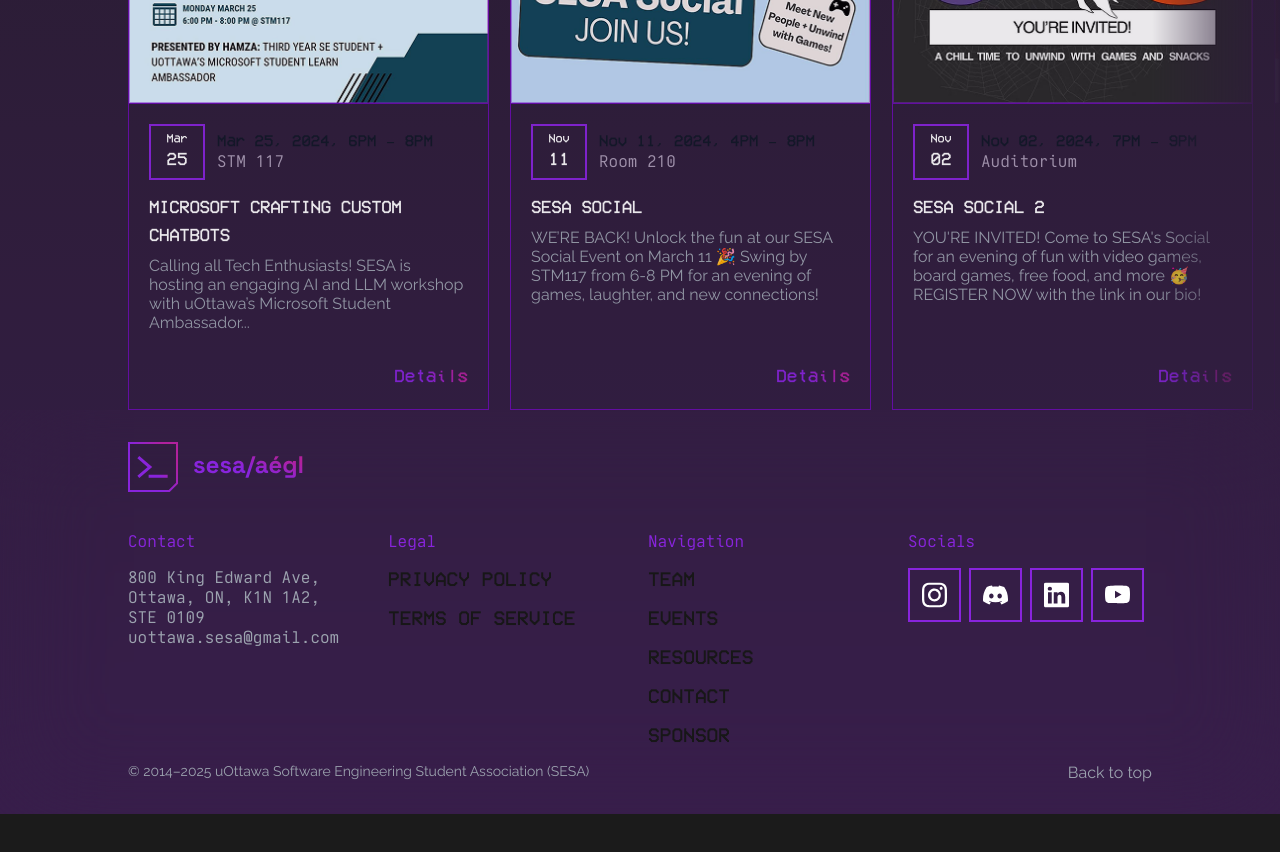
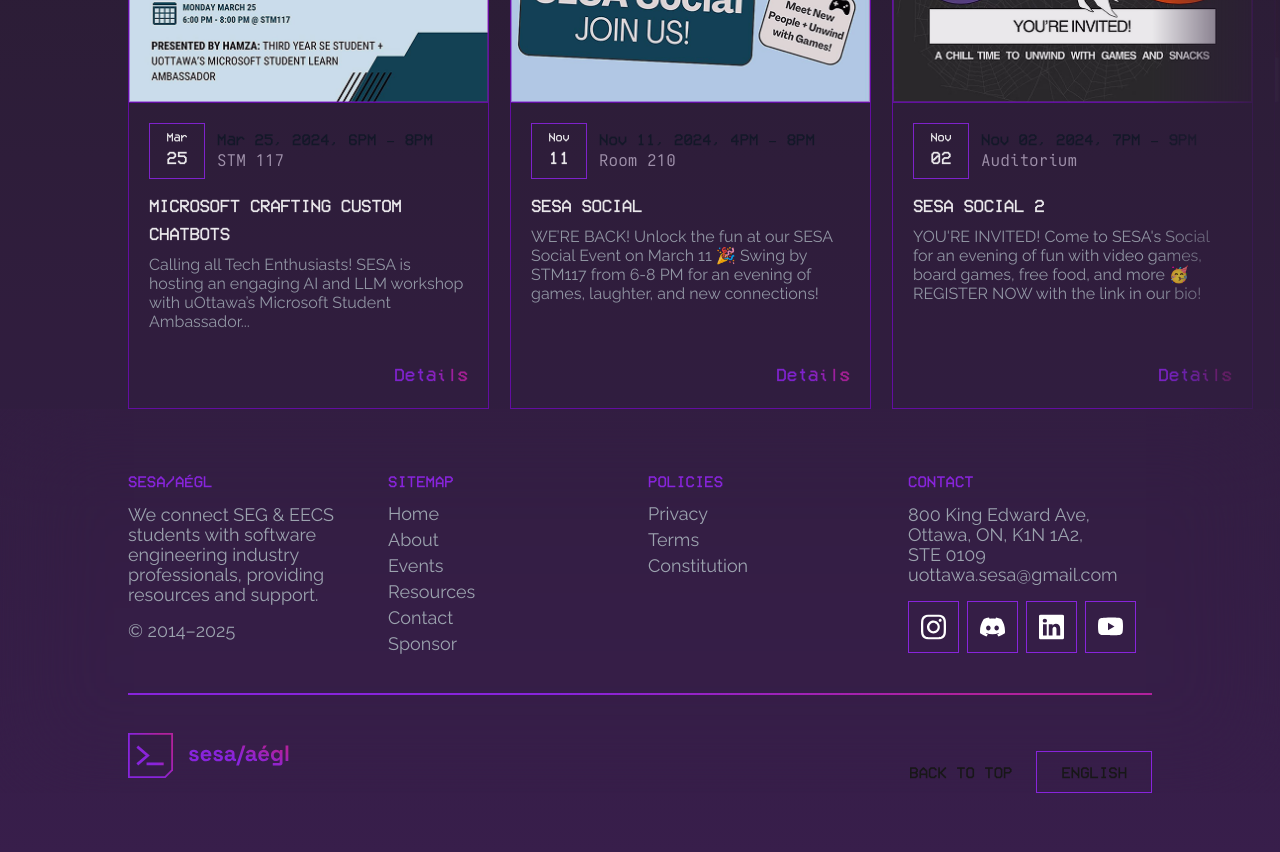
Before and after one commit to 8x5y1a/sesa-website, a Next.js app: page /en in a window 1280 px wide. Shown: the part 1380-2232 px from the top of the page. Before the commit the page ends 2194 px from the top, so only its background shows below. Built offline with nearby package versions, Linux system fonts and the light colour scheme.

Commit message:
Remake footer (#57)
* feat: Remake footer

* feat(footer): Minor tweaks

* feat: Start adding i18n to footer

* style: Remove unused imports

```diff
--- a/i18n/en.json
+++ b/i18n/en.json
@@ -11,5 +11,9 @@
         "events_heading": "with our upcoming events",
         "events_subheading": "Register today and save the date. Add our events to your calendar using the built-in embed feature!",
         "view_all_events": "View All Events"
+    },
+    "footer": {
+        "blurb": "We connect SEG & EECS students with software engineering industry professionals, providing resources and support.",
+        "back_to_top": "Back to top"
     }
 }
--- a/i18n/fr.json
+++ b/i18n/fr.json
@@ -11,5 +11,9 @@
         "events_heading": "avec nos prochains événements",
         "events_subheading": "placeholder",
         "view_all_events": "Voir tous les événements"
+    },
+    "footer": {
+        "blurb": "placeholder",
+        "back_to_top": "Retour en haut"
     }
 }
--- a/src/app/[locale]/globals.css
+++ b/src/app/[locale]/globals.css
@@ -44,7 +44,7 @@ body {
 }
 
 .outline-gradient {
-    border: 2px solid #8824dc;
+    border: 1px solid #8824dc;
 }
 
 .fill-gradient {
--- a/src/components/Button.tsx
+++ b/src/components/Button.tsx
@@ -1,7 +1,7 @@
 import { AnchorHTMLAttributes, forwardRef } from "react";
 
 export interface ButtonProps extends AnchorHTMLAttributes<HTMLAnchorElement> {
-    variant?: "outline" | "fill" | "ghost";
+    variant?: "outline" | "fill" | "ghost" | "ghost-plain";
     disabled?: boolean;
 }
 
@@ -44,6 +44,17 @@ const Button = forwardRef<HTMLAnchorElement, ButtonProps>(
                         {children}
                     </a>
                 );
+            case "ghost-plain":
+                return (
+                    <a
+                        role="button"
+                        ref={ref}
+                        className={`${baseStyle} ${className || ""} ${disabled ? disabledClass : ""}`}
+                        {...(disabled ? {} : rest)}
+                    >
+                        {children}
+                    </a>
+                );
             default:
                 throw new Error(`Unknown button variant ${variant}`);
         }
--- a/src/components/Footer.tsx
+++ b/src/components/Footer.tsx
@@ -1,6 +1,6 @@
 import Image from "next/image";
 import Button from "./Button";
-import { Link } from "@/i18n/navigation";
+import { useTranslations } from "next-intl";
 
 // === Removed sponsor marquee, in case we want it again: ===
 // {/* Sponsors marquee */}
@@ -18,93 +18,68 @@ import { Link } from "@/i18n/navigation";
 // </Marquee>
 
 export default function Footer() {
+    const t = useTranslations("footer");
+
     return (
-        <footer className="mx-0 flex flex-col gap-2 bg-transparent px-0 pt-8 backdrop-blur-[50px]">
-            {/* SESA logo + text */}
-            <div className="mx-8 flex justify-center gap-4 sm:justify-start xl:mx-32 2xl:mx-64">
-                <Image
-                    className="my-0"
-                    width="50"
-                    height="50"
-                    src="/sesa-logo.svg"
-                    alt="SESA Logo"
-                />
-                <Image
-                    className="my-0"
-                    width="109"
-                    height="25"
-                    src="/logo-text.svg"
-                    alt="SESA Logo Text"
-                />
-            </div>
+        <footer className="mx-0 mb-16 flex flex-col gap-2 bg-transparent px-0 pt-8 backdrop-blur-[50px]">
             {/* Navigation links and socials */}
-            <div className="mx-8 my-8 flex flex-col gap-4 xl:mx-32 2xl:mx-64">
+            <div className="mx-8 mb-4 mt-8 flex flex-col gap-4 xl:mx-32 2xl:mx-64">
                 <div className="grid grid-cols-1 gap-4 text-center sm:grid-cols-2 sm:text-left lg:grid-cols-4">
                     <div className="flex flex-col gap-4">
-                        <h3 className="color-gradient font-mono">Contact</h3>
-                        <p className="font-mono text-gray-400">
+                        <h3 className="color-gradient font-heading uppercase">SESA/AÉGL</h3>
+                        <p className="max-w-64 text-lg/5 text-gray-400">{t("blurb")}</p>
+                        <p className="text-lg/5 text-gray-400">
+                            &copy; 2014&ndash;{new Date().getFullYear()}{" "}
+                        </p>
+                    </div>
+                    <div className="flex flex-col gap-4">
+                        <h3 className="color-gradient font-heading uppercase">Sitemap</h3>
+                        <ul className="flex flex-col gap-2 text-lg leading-none text-gray-400">
+                            <li>
+                                <a href="#">Home</a>
+                            </li>
+                            <li>
+                                <a href="#">About</a>
+                            </li>
+                            <li>
+                                <a href="#">Events</a>
+                            </li>
+                            <li>
+                                <a href="#">Resources</a>
+                            </li>
+                            <li>
+                                <a href="#">Contact</a>
+                            </li>
+                            <li>
+                                <a href="#">Sponsor</a>
+                            </li>
+                        </ul>
+                    </div>
+                    <div className="flex flex-col gap-4">
+                        <h3 className="color-gradient font-heading uppercase">Policies</h3>
+                        <ul className="flex flex-col gap-2 text-lg leading-none text-gray-400">
+                            <li>
+                                <a href="#">Privacy</a>
+                            </li>
+                            <li>
+                                <a href="#">Terms</a>
+                            </li>
+                            <li>
+                                <a href="#">Constitution</a>
+                            </li>
+                        </ul>
+                    </div>
+                    <div className="flex flex-col gap-4">
+                        <h3 className="color-gradient font-heading uppercase">Contact</h3>
+                        <p className="text-lg/5 text-gray-400">
                             800 King Edward Ave,
                             <br />
                             Ottawa, ON, K1N 1A2,
                             <br />
                             STE 0109
                             <br />
-                            uottawa.sesa@gmail.com
+                            <a href="mailto:uottawa.sesa@gmail.com">uottawa.sesa@gmail.com</a>
                         </p>
-                    </div>
-                    <div className="flex flex-col gap-4">
-                        <h3 className="color-gradient font-mono">Legal</h3>
-                        <ul className="flex flex-col gap-4">
-                            <li>
-                                <a className="font-heading text-xl uppercase" href="#">
-                                    Privacy Policy
-                                </a>
-                            </li>
-                            <li>
-                                <a className="font-heading text-xl uppercase" href="#">
-                                    Terms of Service
-                                </a>
-                            </li>
-                        </ul>
-                    </div>
-                    <div className="flex flex-col gap-4">
-                        <h3 className="color-gradient font-mono">Navigation</h3>
-                        <ul className="flex flex-col gap-4">
-                            <li>
-                                <a className="font-heading text-xl uppercase" href="#">
-                                    Team
-                                </a>
-                            </li>
-                            <li>
-                                <Link className="font-heading text-xl uppercase" href="/EventsPage">
-                                    Events
-                                </Link>
-                            </li>
-                            <li>
-                                <Link
-                                    className="font-heading text-xl uppercase"
-                                    href="/ResourcesPage"
-                                >
-                                    Resources
-                                </Link>
-                            </li>
-                            <li>
-                                <Link
-                                    className="font-heading text-xl uppercase"
-                                    href="/ContactUsPage"
-                                >
-                                    Contact
-                                </Link>
-                            </li>
-                            <li>
-                                <Link className="font-heading text-xl uppercase" href="#">
-                                    Sponsor
-                                </Link>
-                            </li>
-                        </ul>
-                    </div>
-                    <div className="flex flex-col gap-4">
-                        <h3 className="color-gradient font-mono">Socials</h3>
                         <div className="flex justify-center gap-2 sm:justify-start">
                             <Button
                                 className="!p-3"
@@ -160,13 +135,35 @@ export default function Footer() {
                             </Button>
                         </div>
                     </div>
-                    <p className="text-left text-sm text-gray-400 sm:col-span-2">
-                        &copy; 2014&ndash;{new Date().getFullYear()} uOttawa Software Engineering
-                        Student Association (SESA)
-                    </p>
-                    <a href="#" className="text-right text-gray-400 sm:col-span-2">
-                        Back to top
-                    </a>
+                </div>
+                <hr className="fill-gradient mt-6 p-[0.25px]" />
+            </div>
+            <div className="mx-8 flex items-center justify-between xl:mx-32 2xl:mx-64">
+                {/* SESA logo + text */}
+                <div className="flex justify-center gap-4 sm:justify-start">
+                    <Image
+                        className="my-0"
+                        width="45"
+                        height="45"
+                        src="/sesa-logo.svg"
+                        alt="SESA Logo"
+                    />
+                    <Image
+                        className="my-0"
+                        width="100"
+                        height="20"
+                        src="/logo-text.svg"
+                        alt="SESA Logo Text"
+                    />
+                </div>
+                <div className="mt-8 flex items-center">
+                    <Button href="#" variant="ghost-plain" className="h-min font-heading uppercase">
+                        {t("back_to_top")}
+                    </Button>
+                    {/* TODO: Make this a real dropdown */}
+                    <Button href="#" variant="outline" className="h-min font-heading uppercase">
+                        English
+                    </Button>
                 </div>
             </div>
         </footer>
```
